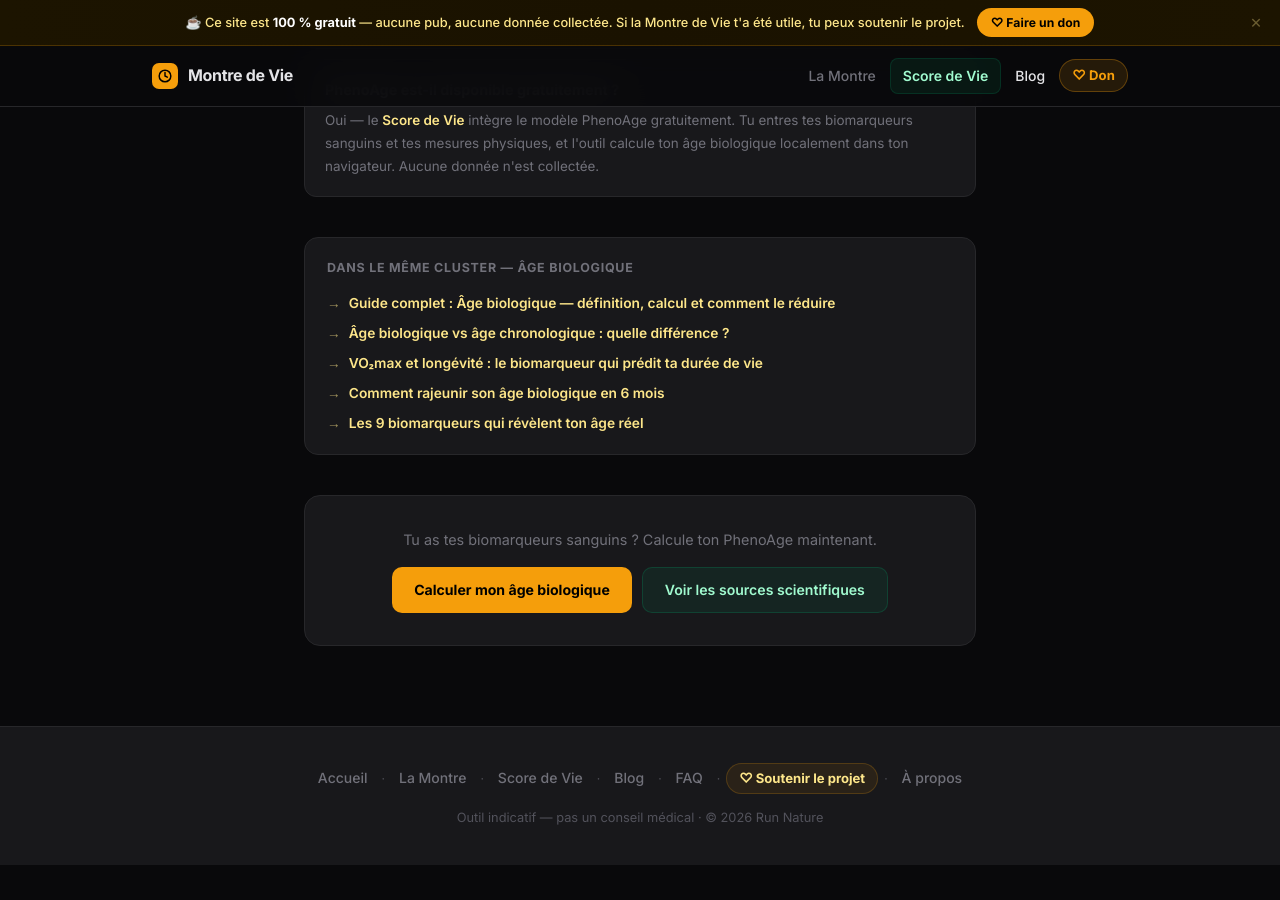
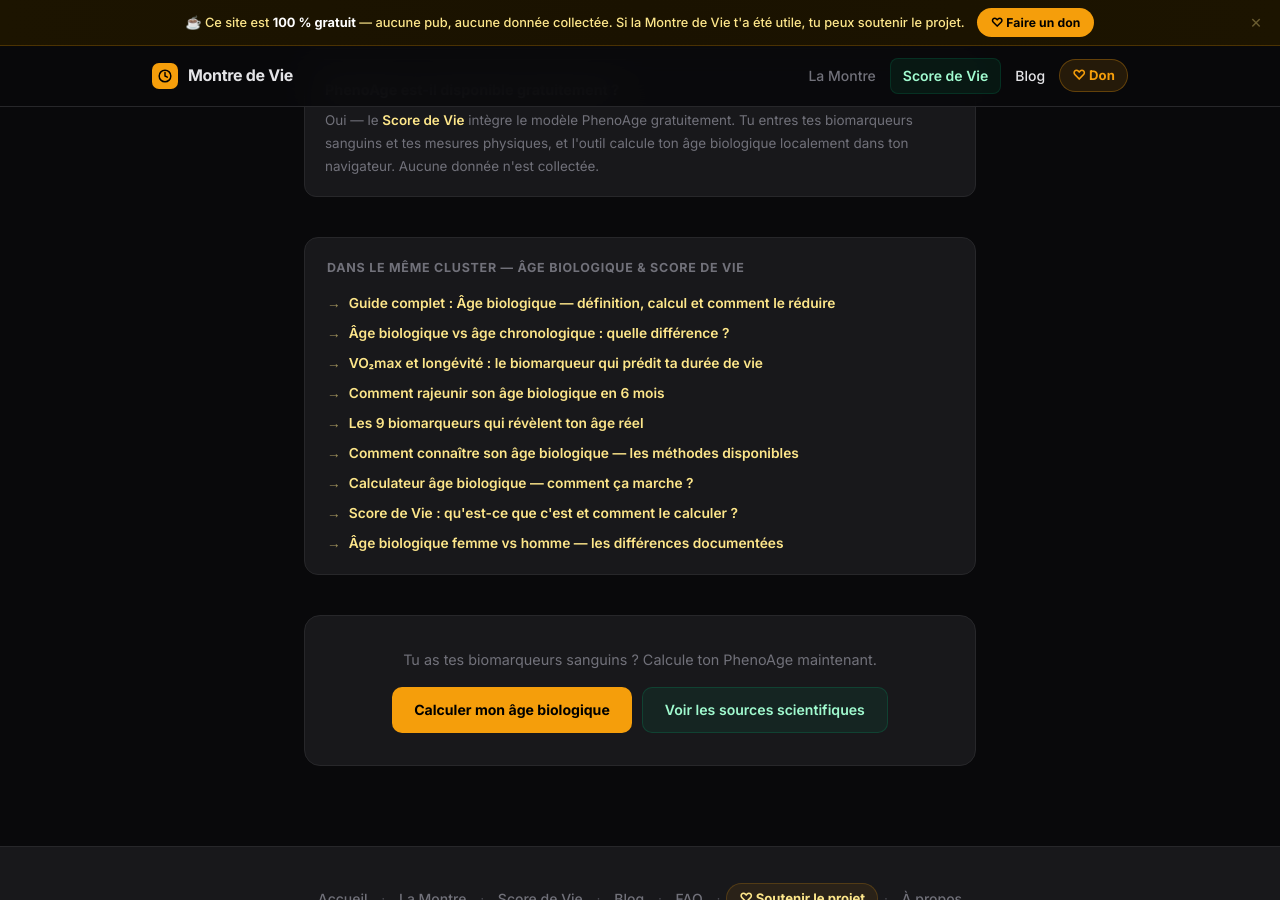
Before and after one commit to SebRunNature/memento-mori, a Jekyll site: the page built from blog/phenoage-algorithme-age-biologique/index.html, in a window 1280 px wide and 900 px high, scrolled down 5790 px. Built offline with Jekyll 4.4.1, drawn with Linux system fonts in a browser that asks for light colours; before the commit the page ends 6655 px from its top, so only the background shows below that.

Commit message:
Update index.html

```diff
--- a/blog/phenoage-algorithme-age-biologique/index.html
+++ b/blog/phenoage-algorithme-age-biologique/index.html
@@ -377,13 +377,17 @@ canonical: "https://montre-de-vie.com/blog/phenoage-algorithme-age-biologique/"
 
 <!-- LIENS SŒURS -->
 <div class="sister-links">
-  <span class="sister-title">Dans le même cluster — Âge biologique</span>
+  <span class="sister-title">Dans le même cluster — Âge biologique & Score de Vie</span>
   <div class="sister-grid">
     <a href="/blog/age-biologique/" class="sister-link">Guide complet : Âge biologique — définition, calcul et comment le réduire</a>
     <a href="/blog/age-biologique-vs-age-chronologique/" class="sister-link">Âge biologique vs âge chronologique : quelle différence ?</a>
     <a href="/blog/vo2max-longevite/" class="sister-link">VO₂max et longévité : le biomarqueur qui prédit ta durée de vie</a>
     <a href="/blog/reduire-age-biologique/" class="sister-link">Comment rajeunir son âge biologique en 6 mois</a>
     <a href="/blog/biomarqueurs-age-biologique/" class="sister-link">Les 9 biomarqueurs qui révèlent ton âge réel</a>
+    <a href="/blog/2026/06/01/comment-connaitre-son-age-biologique/" class="sister-link">Comment connaître son âge biologique — les méthodes disponibles</a>
+    <a href="/blog/2026/06/03/calculateur-age-biologique-comment-ca-marche/" class="sister-link">Calculateur âge biologique — comment ça marche ?</a>
+    <a href="/score-de-vie/" class="sister-link">Score de Vie : qu'est-ce que c'est et comment le calculer ?</a>
+    <a href="/blog/2026/06/30/age-biologique-femme-vs-homme-les-differences-documentees/" class="sister-link">Âge biologique femme vs homme — les différences documentées</a>
   </div>
 </div>
 
@@ -393,10 +397,10 @@ canonical: "https://montre-de-vie.com/blog/phenoage-algorithme-age-biologique/"
     Tu as tes biomarqueurs sanguins ? Calcule ton PhenoAge maintenant.
   </p>
   <div style="display:flex;gap:10px;justify-content:center;flex-wrap:wrap">
-    <a href="/score/" style="display:inline-flex;align-items:center;gap:8px;background:var(--amber);color:#000;text-decoration:none;padding:11px 22px;border-radius:10px;font-size:.88rem;font-weight:700">
+    <a href="/score/" aria-label="Calculer mon âge biologique avec PhenoAge" style="display:inline-flex;align-items:center;gap:8px;background:var(--amber);color:#000;text-decoration:none;padding:11px 22px;border-radius:10px;font-size:.88rem;font-weight:700">
       Calculer mon âge biologique
     </a>
-    <a href="/sources/" style="display:inline-flex;align-items:center;gap:8px;background:rgba(0,152,98,.1);color:var(--green-lt);text-decoration:none;padding:11px 22px;border-radius:10px;font-size:.88rem;font-weight:600;border:1px solid rgba(0,152,98,.25)">
+    <a href="/sources/" aria-label="Voir les sources scientifiques de PhenoAge" style="display:inline-flex;align-items:center;gap:8px;background:rgba(0,152,98,.1);color:var(--green-lt);text-decoration:none;padding:11px 22px;border-radius:10px;font-size:.88rem;font-weight:600;border:1px solid rgba(0,152,98,.25)">
       Voir les sources scientifiques
     </a>
   </div>
```
Also changed, not shown: other parts of blog/phenoage-algorithme-age-biologique/index.html (+1 -1 lines).
